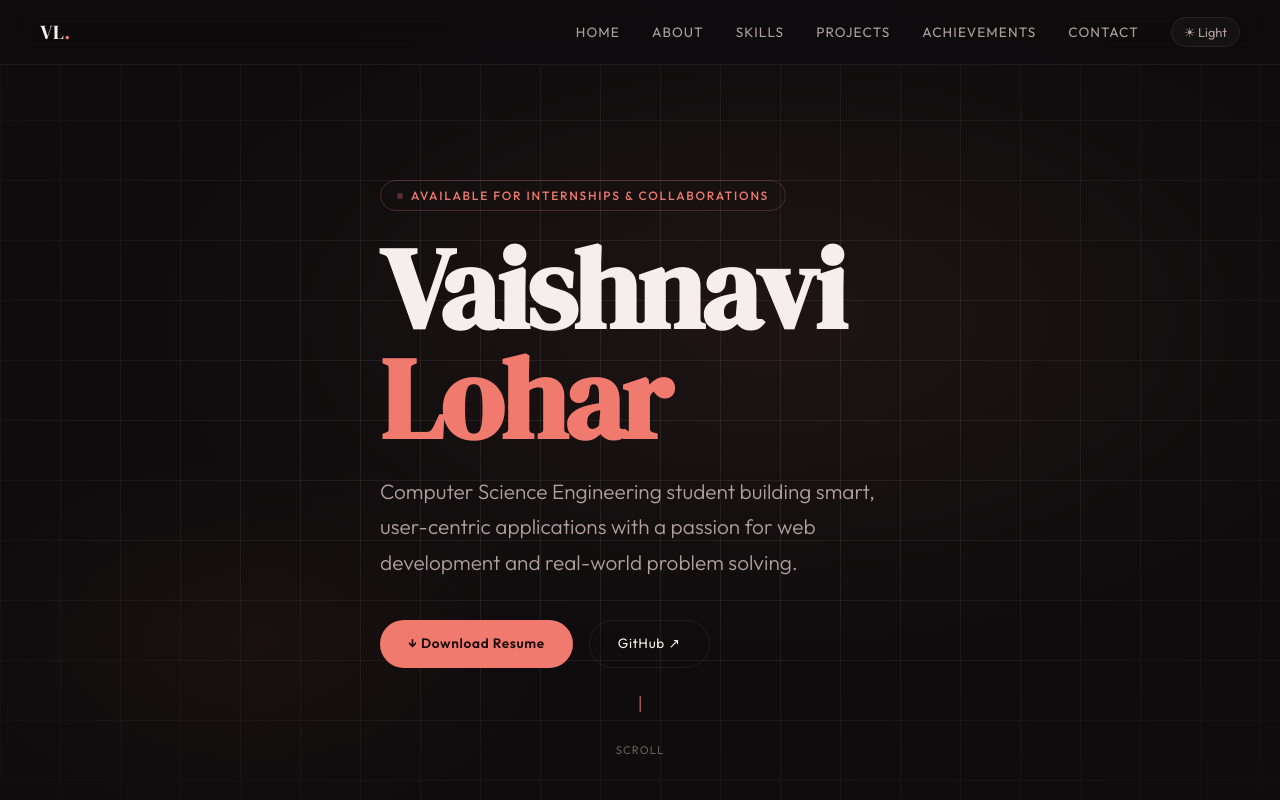
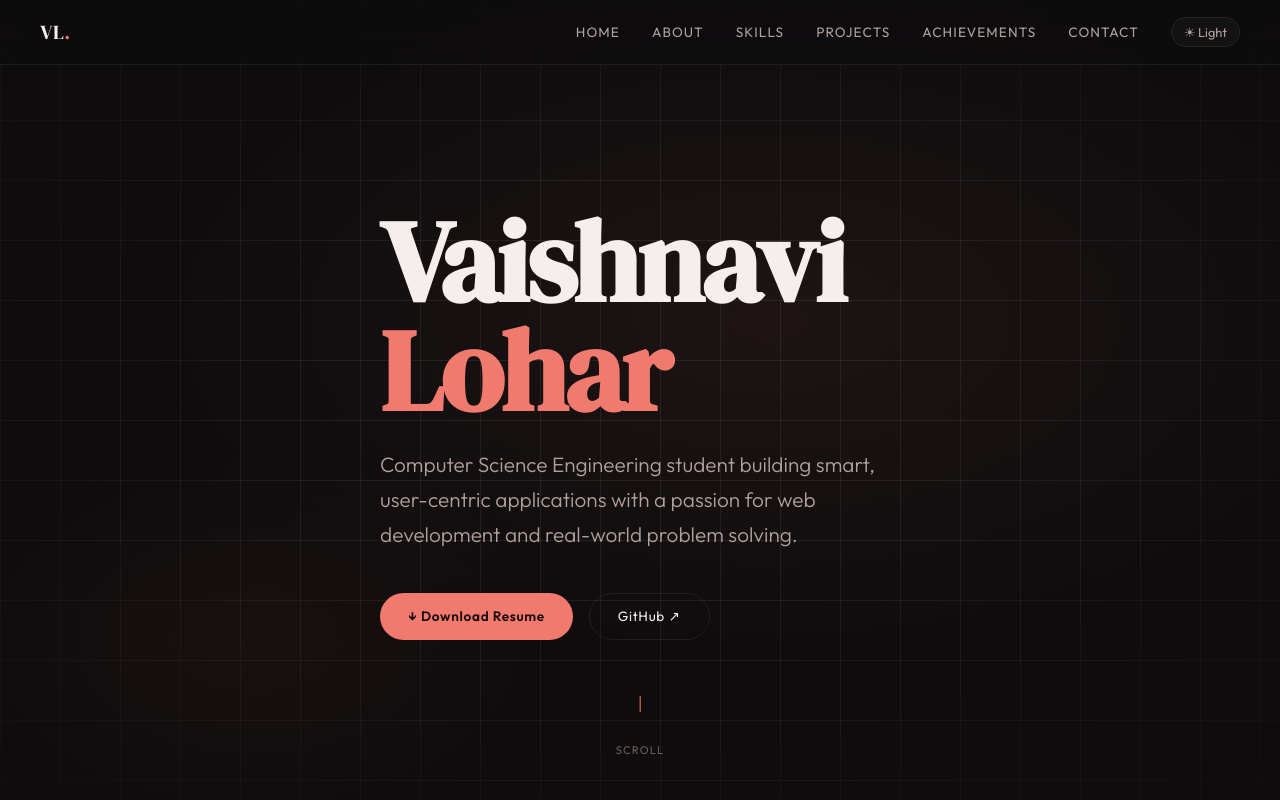
Before and after one commit to vaishnavilohar6075-debug/portfolio, a plain HTML site: page index.html in a window 1280 px wide. Shown: the top 800 px of the page. Drawn offline with Linux system fonts and the light colour scheme.

Commit message:
Update index.html

```diff
--- a/index.html
+++ b/index.html
@@ -316,7 +316,6 @@
   <div class="hero-bg"></div>
   <div class="hero-grid"></div>
   <div class="hero-content">
-    <div class="hero-eyebrow">Available for internships &amp; collaborations</div>
     <h1 class="hero-name">
       <span class="first">Vaishnavi</span>
       <span class="last">Lohar</span>
```
